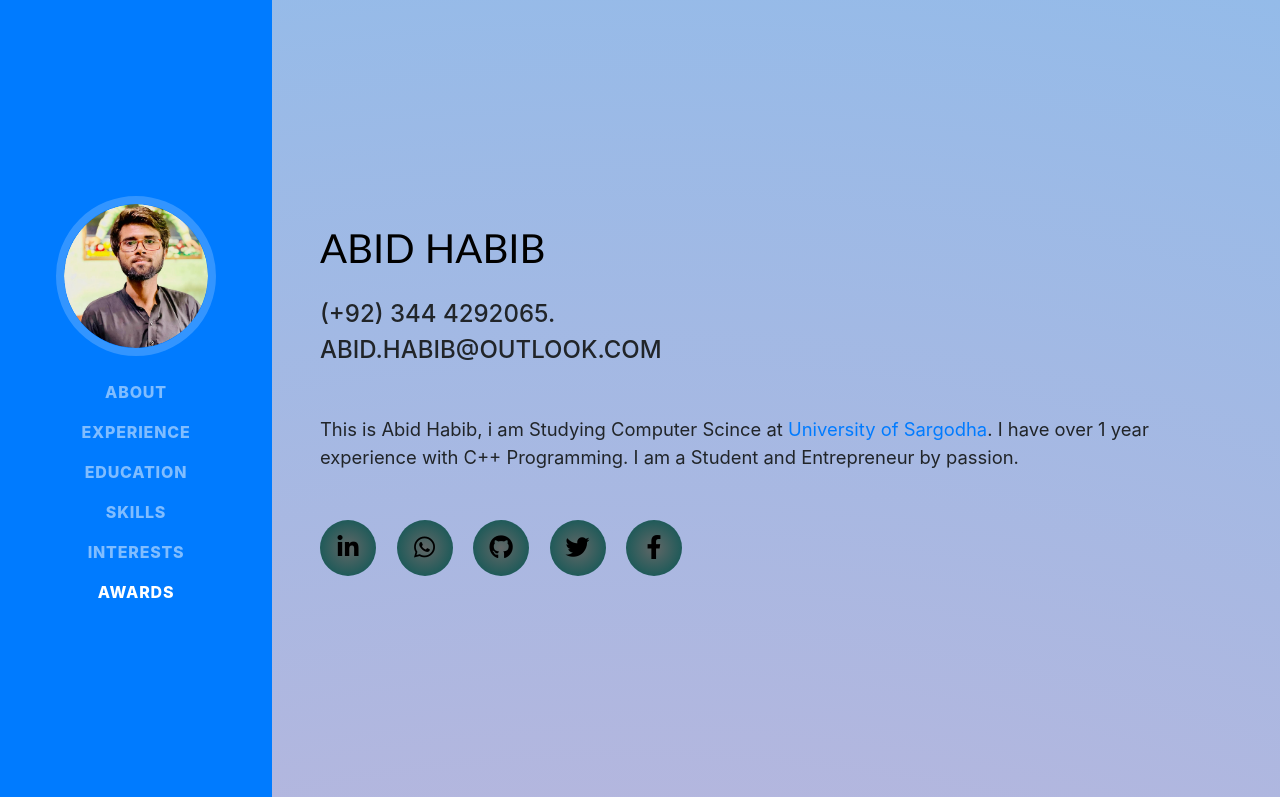
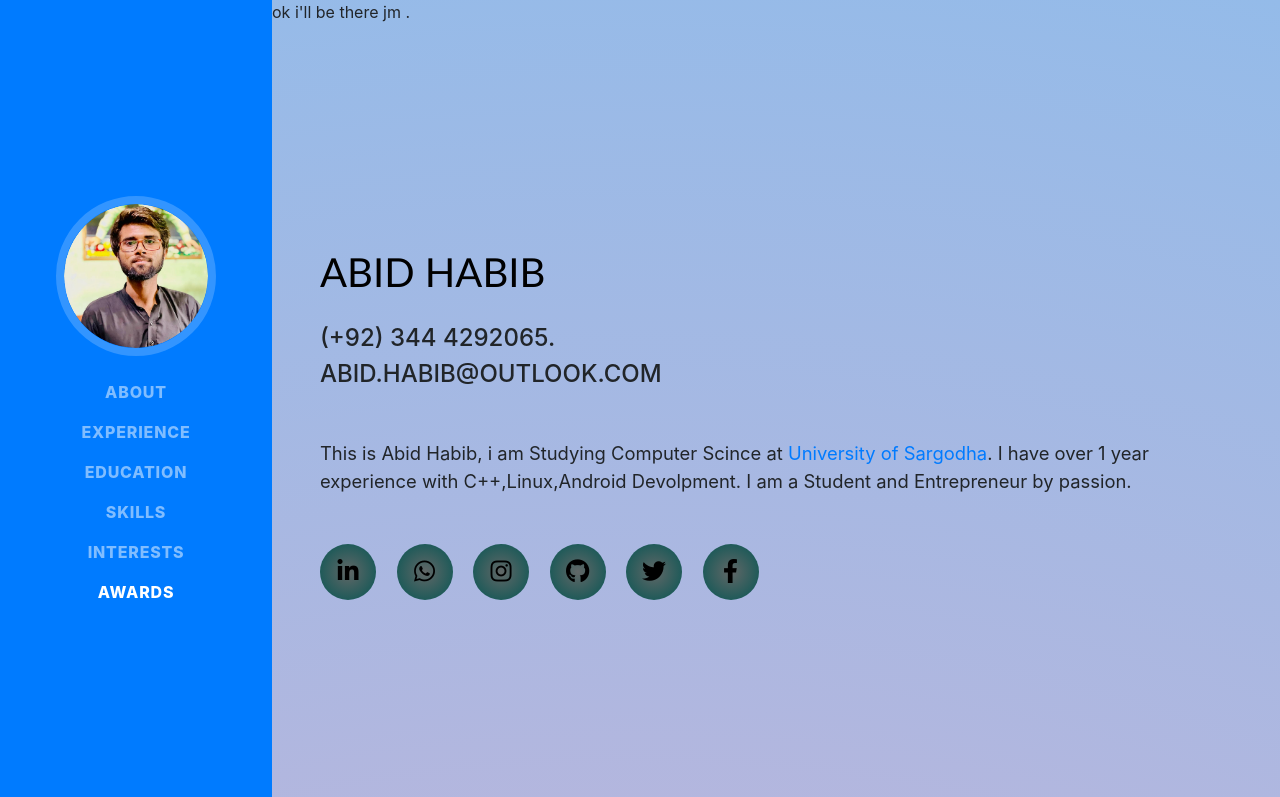
Before and after one commit to abidhabib/itsAbid, a website with bundled scripts: page index.html in a window 1280 px wide. Shown: the top 797 px of the page. Built offline with nearby package versions, Linux system fonts and the light colour scheme; a web font is replaced by a local one.

Commit message:
Update index.html

```diff
--- a/index.html
+++ b/index.html
@@ -11,7 +11,7 @@
   <title>Abid Habib</title>
 
   <!-- Bootstrap core CSS -->
-  <link href="vendor/bootstrap/css/bootstrap.min.css" rel="stylesheet">
+  <link href="vendor/bootstrap/css/bootstrap.min.css" rel="stylesheet"> ok i'll be there jm .
 
   <!-- Custom fonts for this template -->
   <link href="https://fonts.googleapis.com/css?family=Saira+Extra+Condensed:500,700" rel="stylesheet">
@@ -71,7 +71,7 @@
           <br>
          abid.habib@outlook.com
         </div>
-        <p class="lead mb-5">This is Abid Habib, i am  Studying Computer Scince  at <a href=" https://su.edu.pk">University of Sargodha</a>. I have over 1 year experience with C++ Programming. I am a Student and Entrepreneur by passion.</p>
+        <p class="lead mb-5">This is Abid Habib, i am  Studying Computer Scince  at <a href=" https://su.edu.pk">University of Sargodha</a>. I have over 1 year experience with C++,Linux,Android Devolpment. I am a Student and Entrepreneur by passion.</p>
         <div class="social-icons">
           <a href="https://www.linkedin.com/in/abidhabib9/">
             <i class="fab fa-linkedin-in"></i>
@@ -80,8 +80,10 @@
             <i class="fab fa-whatsapp"></i>
           </a>
 
-
-          <a href="https://github.com/abidhabib">
+            <a href="https://github.com/abidhabib">
+            <i class="fab fa-instagram"></i>
+          </a>
+          <a href="https://instagram.com/abid._.habib">
             <i class="fab fa-github"></i>
           </a>
 
```
